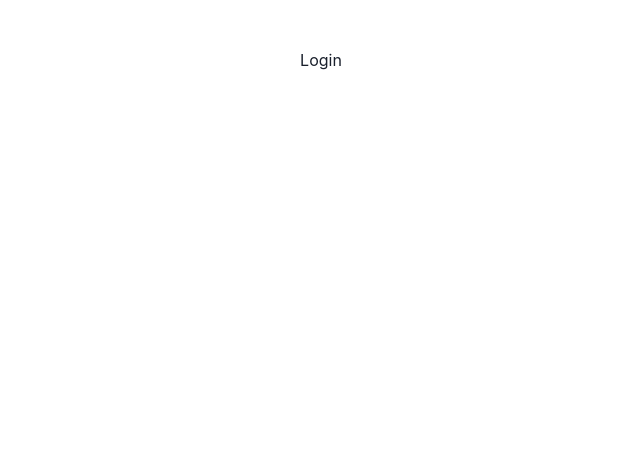
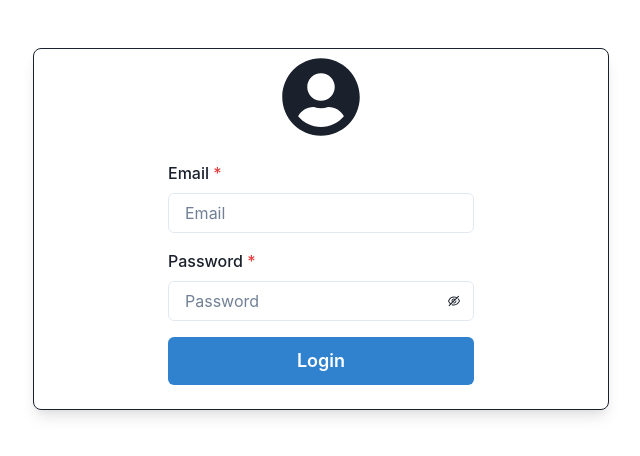
Before and after one commit to EliasLeguizamon123/amalgama_super_login, a React (Vite) app: page /#/login in a window 1280 px wide. Shown: the top 456 px of the page, without its empty margins (319-959 px from the left). Built offline with nearby package versions, Linux system fonts and the light colour scheme.

Commit message:
feat(login): Login view finished

```diff
--- a/src/App.tsx
+++ b/src/App.tsx
@@ -6,7 +6,6 @@ function App() {
 
     return (
         <Flex direction={'column'} h={'100%'} overflow={'hidden'}>
-
             <Router />
         </Flex>
     )
--- /dev/null
+++ b/src/components/Card.component.tsx
@@ -0,0 +1,36 @@
+import {  Flex, VStack } from '@chakra-ui/react';
+import { CardProps } from '../models/Card.model';
+
+const Card = (prop: CardProps) => {
+    return (
+        <>
+            <Flex
+                align={'center'}
+                direction={'column'}
+                h={'auto'}
+                justify={'center'}
+                ml={'0rem'}
+                paddingX={'1rem'}
+                w="full"
+            >
+                <VStack
+                    align={'center'}
+                    border={'1px'}
+                    borderColor={'border'}
+                    borderRadius="lg"
+                    boxShadow="lg"
+                    minHeight={'20rem'}
+                    justify={'start'}
+                    p={2}
+                    minW={['2xs', '2xs', 'xl', 'xl']}
+                    overflow={'auto'}
+                    w="90%"
+                >
+                    {prop.children}
+                </VStack>
+            </Flex>
+        </>
+    );
+};
+
+export default Card;
--- a/src/components.tsx/CustomInput.component.tsx
+++ b/src/components/CustomInput.component.tsx
@@ -49,7 +49,6 @@ const CustomInput = (props: CustomInputProps) => {
                                     })}
                                     _focusWithin={{
                                         border: '0.15em solid',
-                                        borderColor: 'primary',
                                         boxShadow: 'none',
                                     }}
                                     autoFocus={props.autofocus}
@@ -96,7 +95,6 @@ const CustomInput = (props: CustomInputProps) => {
                                     <InputRightElement>
                                         <Button
                                             _focus={{}}
-                                            color="primary"
                                             h="95%"
                                             size="sm"
                                             variant="ghost"
--- /dev/null
+++ b/src/models/Card.model.ts
@@ -0,0 +1,3 @@
+export interface CardProps {
+    children?: JSX.Element | JSX.Element[];
+}
--- a/src/models/CustomInput.model.ts
+++ b/src/models/CustomInput.model.ts
@@ -1,4 +1,3 @@
-/* eslint-disable @typescript-eslint/no-explicit-any */
 import { InputElementProps } from '@chakra-ui/react';
 
 export interface CustomInputProps {
--- a/src/pages/Login/Login.tsx
+++ b/src/pages/Login/Login.tsx
@@ -1,6 +1,14 @@
-import { VStack } from "@chakra-ui/react";
+import { Button, Flex, VStack } from "@chakra-ui/react";
+import Card from "../../components/Card.component";
+import { FaUserCircle } from "react-icons/fa";
+import { Form, Formik } from "formik";
+import CustomInput from "../../components/CustomInput.component";
 
 export default function Login() {
+    const initialData = {
+        email: '',
+        password: ''
+    }
     return (
         <VStack
             h={"91vh"}
@@ -10,7 +18,22 @@ export default function Login() {
             spacing="1rem"
             w="full"
         >
-            <p>Login</p>
+            <Card>
+                <FaUserCircle size="5rem" />
+                <Formik initialValues={initialData} enableReinitialize onSubmit={(values) => {
+                    console.log(values)
+                }}>
+                    <Form>
+                        <Flex w="full" gap={4} direction="column" p={4}>
+                            <CustomInput name="email" id="email" placeholder="Email" label="Email" isRequired />
+                            <CustomInput name="password" id="password" placeholder="Password" type="password" label="Password" isRequired />
+                            <Button type="submit" colorScheme="blue" size="lg">
+                                Login
+                            </Button>
+                        </Flex>
+                    </Form>
+                </Formik>
+            </Card>
         </VStack>
     )
 }
```
